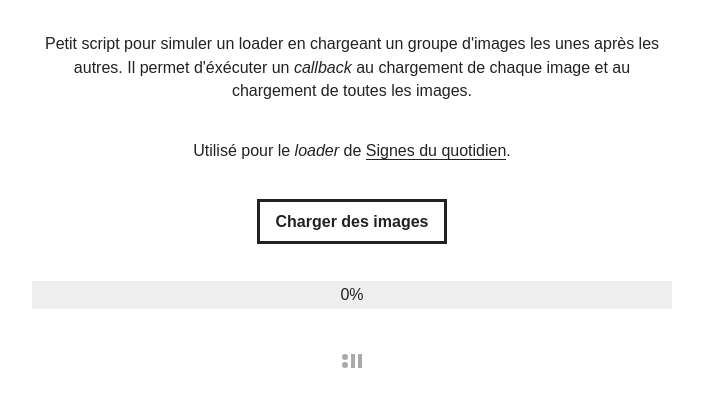
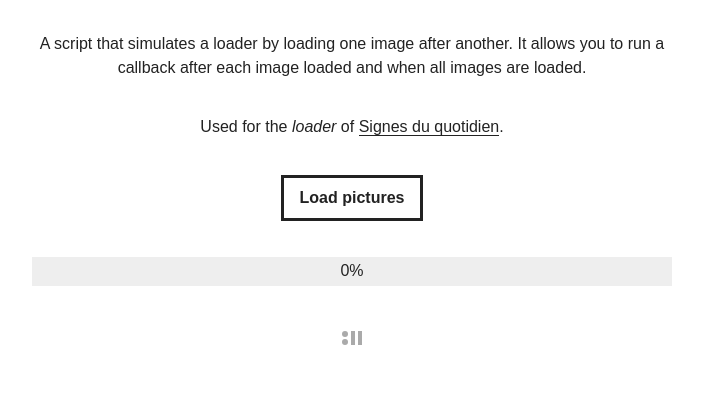
Before and after one commit to lucasvallenet/js-loader, a website: page index.html in a window 1280 px wide. Shown: the part 167-574 px from the top of the page, without its empty margins (288-991 px from the left). Drawn offline with nearby package versions, Linux system fonts and the light colour scheme.

Commit message:
Trad to english

```diff
--- a/index.html
+++ b/index.html
@@ -164,10 +164,10 @@
 		<main>
 			<section>
 				<h1>JS — Loader</h1>
-				<p>Petit script pour simuler un loader en chargeant un groupe d'images les unes après les autres. Il permet d'éxécuter un <i>callback</i> au chargement de chaque image et au chargement de toutes les images.</p>
-				<p>Utilisé pour le <i>loader</i> de <a href="http://signesduquotidien.org/" title="Signes du quotidien" target="_blank">Signes du quotidien</a>.</p>
+				<p>A script that simulates a loader by loading one image after another. It allows you to run a callback after each image loaded and when all images are loaded.</p>
+				<p>Used for the <i>loader</i> of <a href="http://signesduquotidien.org/" title="Signes du quotidien" target="_blank">Signes du quotidien</a>.</p>
 				<p>
-					<button type="button" id="js-add-images">Charger des images</button>
+					<button type="button" id="js-add-images">Load pictures</button>
 				</p>
 				<p class="percentage">
 					<span class="percentage-bar" id="js-percentage-bar"></span>
```
Also changed, not shown: readme.md.
